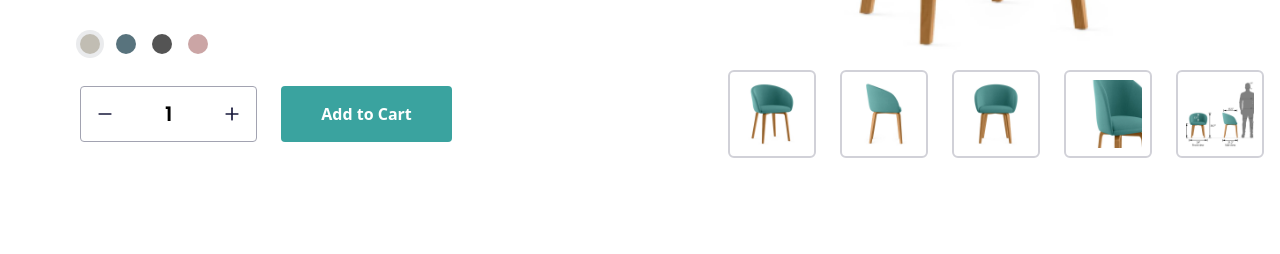
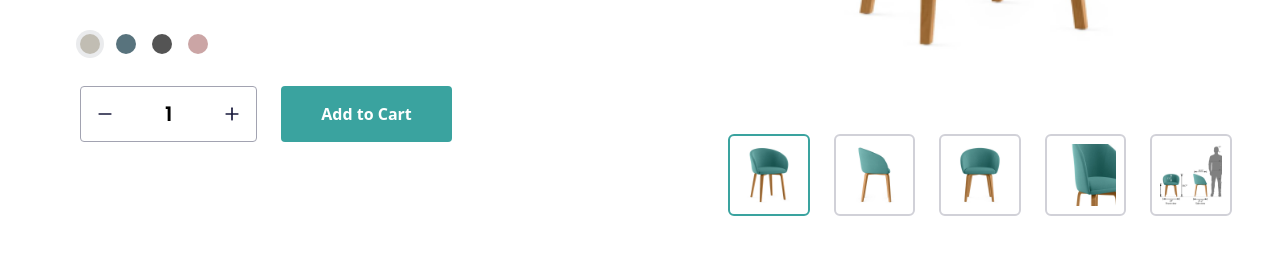
Before and after one commit to victormeudic/spikesPageProduit, a React (Vite) app: page / in a window 1280 px wide. Shown: the part 1087-1341 px from the top of the page. Before the commit the page ends 1293 px from the top, so only its background shows below. Built offline with nearby package versions, Linux system fonts and the light colour scheme.

Commit message:
Fin du right panel

```diff
--- a/src/components/RightPanel.tsx
+++ b/src/components/RightPanel.tsx
@@ -57,7 +57,7 @@ export default function RightPanel() {
           alt=""
         />
       </motion.div>
-      <ChairLists />
+      <ChairLists counter={counter} />
     </div>
   );
 }
--- a/src/subcomponents/ChairLists.tsx
+++ b/src/subcomponents/ChairLists.tsx
@@ -1,15 +1,22 @@
-export default function ChairLists() {
+interface ChairPropos {
+  counter: number;
+}
+
+export default function ChairLists({ counter }: ChairPropos) {
   const chairList = [1, 2, 3, 4, 5];
 
   return (
-    <div className="flex gap-6">
+    <div className="flex gap-6 mt-16">
       {chairList.map((chair, index) => (
-        <img
+        <div
           key={index}
-          className="w-[88px] border-2 border-french-grey rounded-md p-2"
-          src={`/assets/Rectangle ${chair}.png`}
-          alt=""
-        />
+          className={`w-[88px] border-2 border-french-grey rounded-md p-2 ${
+            index === counter - 1 ? "border-verdi-gris" : ""
+          }
+        }`}
+        >
+          <img key={index} src={`/assets/Rectangle ${chair}.png`} alt="" />
+        </div>
       ))}
     </div>
   );
```
